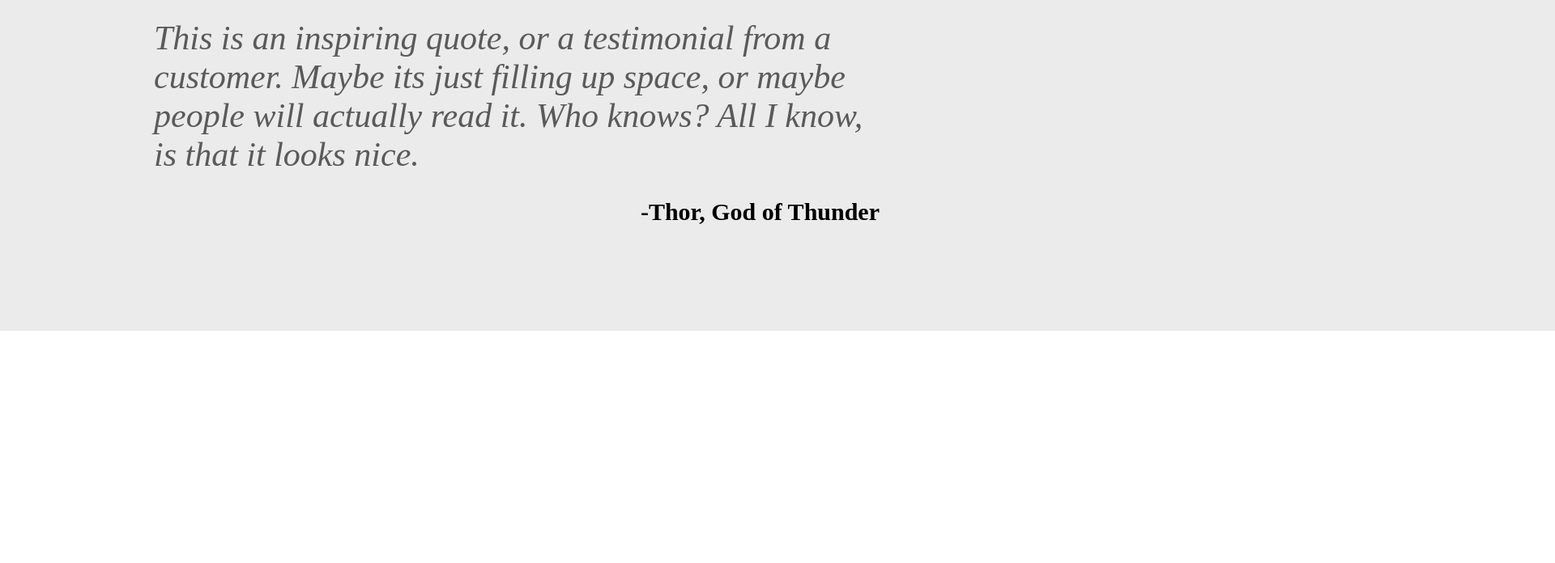
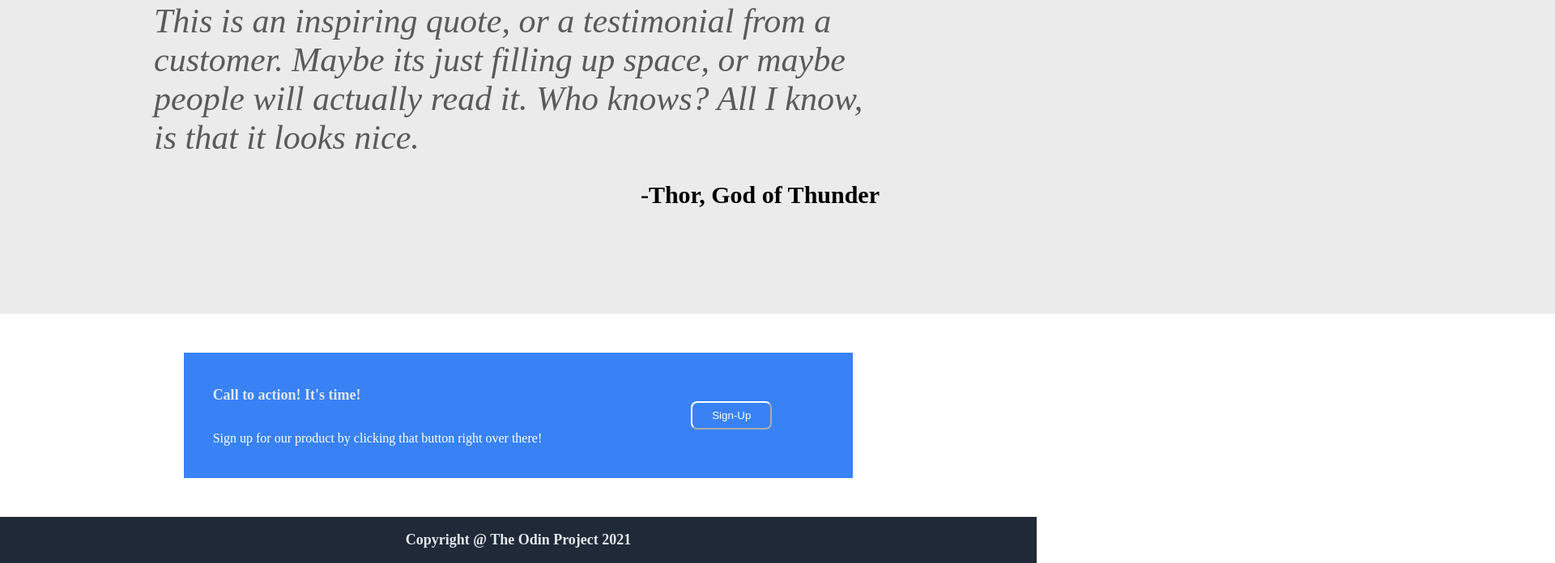
Before and after one commit to Karp0s/Landing-Page, a plain HTML site: page index.html in a window 1280 px wide. Shown: the part 1257-1953 px from the top of the page at 81% size, 1920 px wide, since content can reach past the window. Before the commit the page ends 1666 px from the top, so only its background shows below. Drawn offline with Linux system fonts and the light colour scheme.

Commit message:
Completed section 4 and footer

```diff
--- a/index.html
+++ b/index.html
@@ -54,5 +54,15 @@
       <p class="quote"><em>This is an inspiring quote, or a testimonial from a customer. Maybe its just filling up space, or maybe people will actually read it. Who knows? All I know, is that it looks nice.</em></p>
       <p class="source"><strong>-Thor, God of Thunder</strong></p>
     </div>
+    <div class="three">
+      <div class="box">
+        <h3>Call to action! It's time!</h3>
+        <p>Sign up for our product by clicking that button right over there!</p>
+      </div>
+      <button class="button">Sign-Up</button>
+    </div>
+    <div class="footer">
+      <h3>Copyright @ The Odin Project 2021</h3>
+    </div>
   </body>
   </html>
--- a/styles.css
+++ b/styles.css
@@ -36,6 +36,11 @@ h2 {
     font-size: 24px;
 }
 
+h3 {
+    font-size: 18px;
+    color: #e5e7eb;
+}
+
 #random {
     color: #1f2937;
     font-size: 36px;
@@ -50,7 +55,7 @@ button {
 }
 
 .content {
-    width:300px
+    width:40vh
 }
 
 .container {
@@ -78,7 +83,7 @@ button {
     margin: 32px;
     color:white;
     background-color: gray;
-    padding: 32px 100px
+    padding: 32px 180px
 }
 
 .one {
@@ -129,3 +134,33 @@ button {
     padding-right: 4px;
     padding-bottom: 100px;
   }
+
+  .three {
+    display: flex;
+    justify-content: center;
+    align-items: center;
+    gap: 148px;
+    background-color: #3882f6;
+    margin:48px 128px;
+  }
+
+  .box {
+    display: flex;
+    flex-direction: column;
+    padding: 24px 36px;
+    color: white;
+  }
+
+  .button {
+    display: flex;
+    align-items: center;
+    border-color: white;
+    margin-right: 100px;
+  }
+
+  .footer {
+    width: 100%;
+    background-color: #1f2937;
+    display: flex;
+    justify-content: center;
+  }
```
